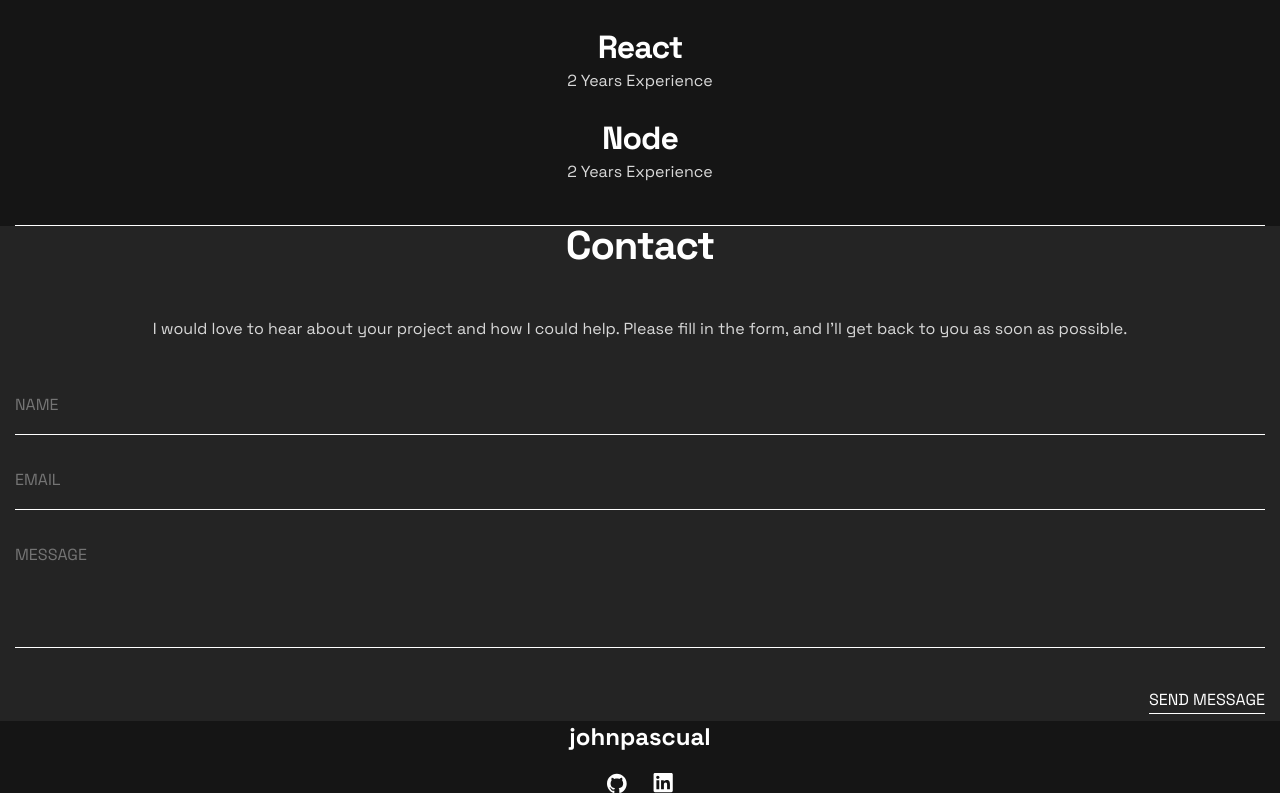
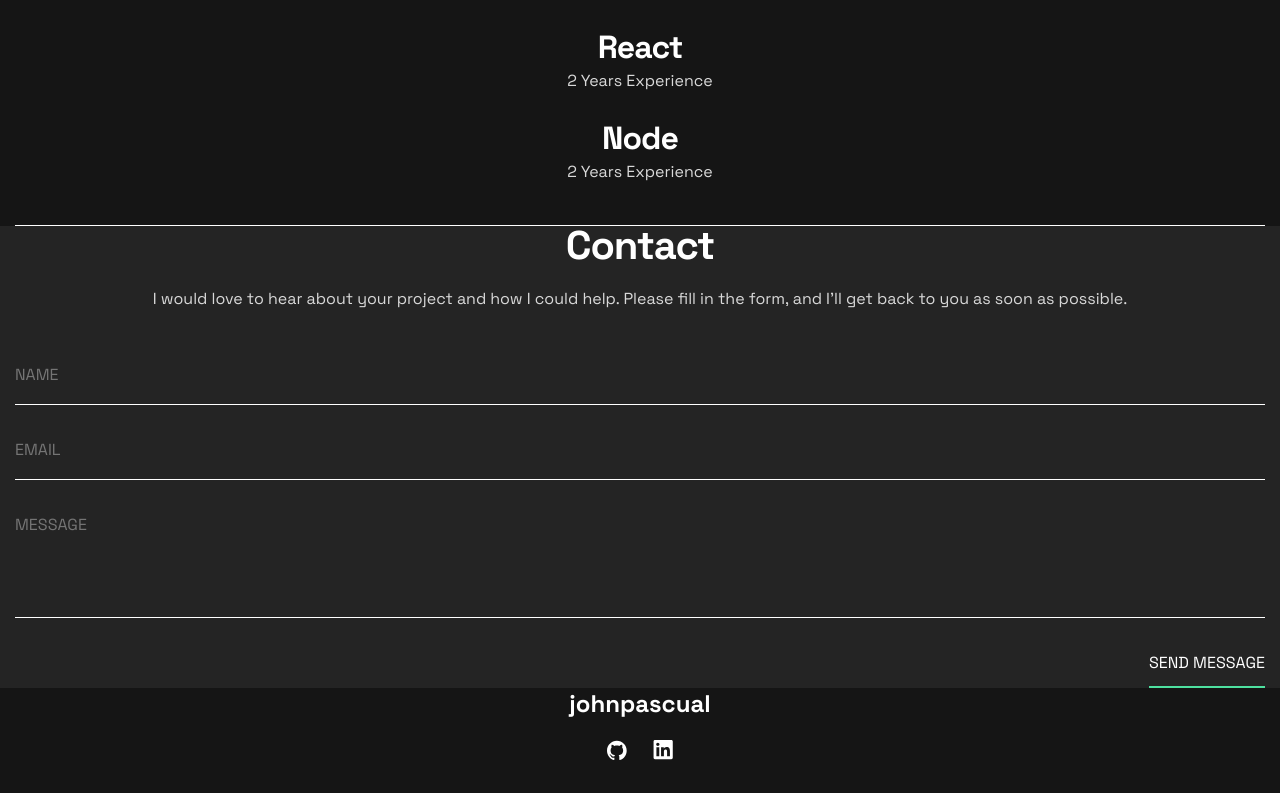
Before and after one commit to tsmjohnpascual/portfolio, a React (Vite) app: page / in a window 1280 px wide. Shown: the part 617-1410 px from the top of the page. After the commit the page ends 1377 px from the top, so only its background shows below. Built offline with nearby package versions, Linux system fonts and the light colour scheme.

Commit message:
fix contact styling

```diff
--- a/src/components/Contact/Contact.jsx
+++ b/src/components/Contact/Contact.jsx
@@ -32,16 +32,15 @@ const Contact = () => {
               />
               <hr />
             </div>
-            <div>
-              <textarea
-                className={`${classes.textarea} text-body`}
-                placeholder="MESSAGE"
-              />
-            </div>
+
+            <textarea
+              className={`${classes.textarea} text-body`}
+              placeholder="MESSAGE"
+            />
+
             <div className={`${classes.buttonContainer}`}>
               <button type="submit" className={`${classes.button} text-body`}>
                 SEND MESSAGE
-                <hr />
               </button>
             </div>
           </div>
--- a/src/components/Contact/Contact.module.css
+++ b/src/components/Contact/Contact.module.css
@@ -48,7 +48,7 @@ form {
 
 .innerContainer {
   text-align: center;
-  gap: 50px;
+  gap: 20px;
 }
 
 .buttonContainer {
@@ -87,4 +87,6 @@ form {
   background-color: #242424;
   border: none;
   color: white;
+  border-bottom: 2px solid #4ee1a0;
+  padding-bottom: 10px;
 }
```
